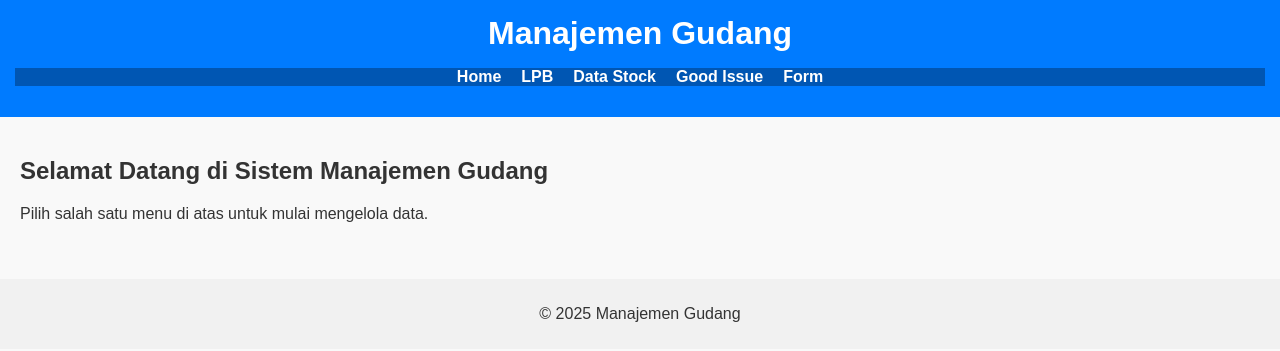
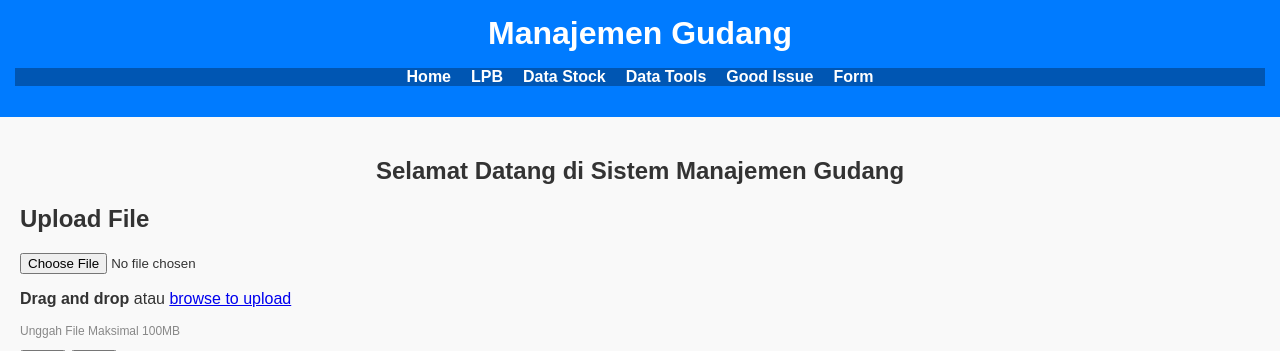
Before and after one commit to Amiyeee/gudang_lsf, a PHP site: page / in a window 1280 px wide. Shown: the top 351 px of the page. Run offline with PHP 8.4, Linux system fonts and the light colour scheme; some libraries are stand-ins or nearby versions.

Commit message:
Update index.php

```diff
--- a/gudang_lsf-main/manajemen_gudang/index.php
+++ b/gudang_lsf-main/manajemen_gudang/index.php
@@ -4,12 +4,14 @@ include 'db_connect.php'; // Menyertakan koneksi database
 
 <!DOCTYPE html>
 <html lang="en">
+
 <head>
     <meta charset="UTF-8">
     <meta name="viewport" content="width=device-width, initial-scale=1.0">
     <title>Manajemen Gudang</title>
     <link rel="stylesheet" href="css/styles.css">
 </head>
+
 <body>
     <header>
         <h1>Manajemen Gudang</h1>
@@ -18,20 +20,53 @@ include 'db_connect.php'; // Menyertakan koneksi database
                 <li><a href="index.php">Home</a></li>
                 <li><a href="lpb.php">LPB</a></li>
                 <li><a href="data_stock.php">Data Stock</a></li>
+                <li><a href="data_tools.php">Data Tools</a></li>
                 <li><a href="good_issue.php">Good Issue</a></li>
                 <li><a href="form.php">Form</a></li>
             </ul>
         </nav>
     </header>
     <main>
-        <section id="content">
-            <h2>Selamat Datang di Sistem Manajemen Gudang</h2>
-            <p>Pilih salah satu menu di atas untuk mulai mengelola data.</p>
+        <h2 style="text-align: center;">Selamat Datang di Sistem Manajemen Gudang</h2>
+
+        <!-- Upload File -->
+        <section class="upload-container">
+            <h2>Upload File</h2>
+            <div class="upload-box" id="drop-area">
+                <input type="file" id="fileInput" accept=".pdf, .xls, .xlsx" class="hidden">
+                <p><strong>Drag and drop</strong> atau
+                    <a href="#" onclick="document.getElementById('fileInput').click(); return false;">browse to upload</a>
+                </p>
+                <p style="font-size: 12px; color: #888;">Unggah File Maksimal 100MB</p>
+            </div>
+
+            <div id="actions" class="hidden">
+                <button id="submitBtn" class="btn btn-success">Kirim</button>
+                <button id="cancelBtn" class="btn btn-danger">Batal</button>
+            </div>
+
+
+            <div class="loading" id="loading">
+                <span></span><span></span><span></span>
+            </div>
+
+            <p id="status"></p>
         </section>
+
+        <div class="success-box" id="successBox">
+            <img src="https://cdn-icons-png.flaticon.com/512/845/845646.png" alt="Success">
+            <p>🎉 File berhasil diunggah!</p>
+            <p style="font-size: 14px; color: #666;">File Anda telah tersimpan di Google Drive.</p>
+            <button id="uploadAgain">Upload Lagi</button>
+        </div>
     </main>
+
     <footer>
         <p>&copy; 2025 Manajemen Gudang</p>
     </footer>
-    <script src="js/script.js"></script>
+
+    <script src="js/upload.js"></script>
+
 </body>
+
 </html>
```
